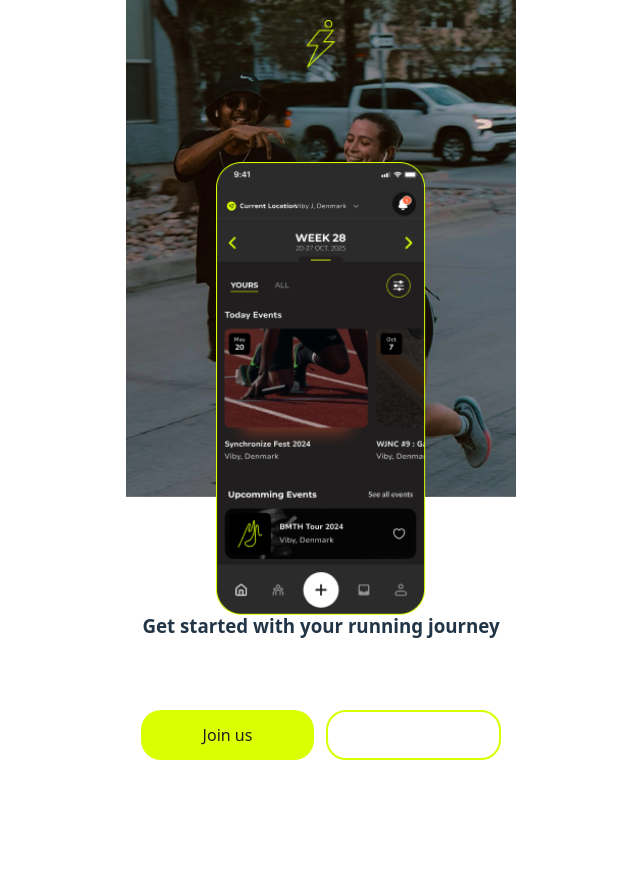
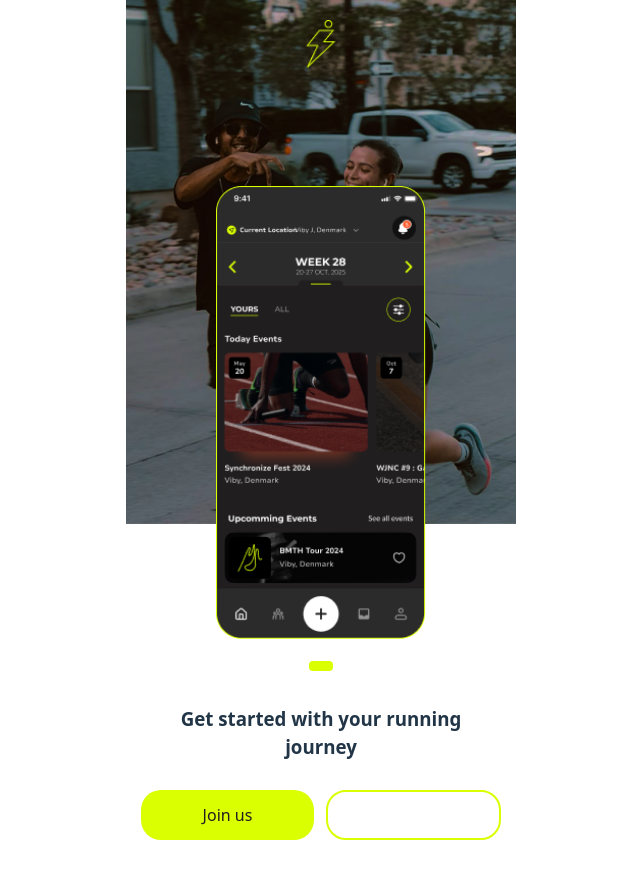
Before and after one commit to RichardHoleva/WebApp2025, a React (Vite) app in the folder Runder/: page / in a window 1280 px wide. Shown: the whole page, without its empty margins (319-959 px from the left). Before the commit the page ends 800 px from the top, so only its background shows below. Built offline with nearby package versions, Linux system fonts and the light colour scheme; no server answers.

Commit message:
OnBoardingVer1

```diff
--- a/Runder/src/pages/OnBoarding.jsx
+++ b/Runder/src/pages/OnBoarding.jsx
@@ -1,3 +1,4 @@
+import { useState, useEffect } from 'react';
 import { useNavigate } from 'react-router-dom';
 import '../styles/onboarding.css';
 import Logo from '../assets/logo.png';
@@ -6,9 +7,50 @@ import OnBoardingOne from '../assets/onboarding1.png';
 
 export default function OnBoarding() {
   const nav = useNavigate();
+  const [currentSlide, setCurrentSlide] = useState(0);
+  const [touchStart, setTouchStart] = useState(0);
+  const [touchEnd, setTouchEnd] = useState(0);
+  const totalSlides = 3;
+
+
+  useEffect(() => {
+    const interval = setInterval(() => {
+      setCurrentSlide((prev) => (prev + 1) % totalSlides);
+    }, 3000);
+
+    return () => clearInterval(interval);
+  }, []);
+
+
+  const handleTouchStart = (e) => {
+    setTouchStart(e.targetTouches[0].clientX);
+  };
+
+
+  const handleTouchMove = (e) => {
+    setTouchEnd(e.targetTouches[0].clientX);
+  };
+
+
+  const handleTouchEnd = () => {
+    if (touchStart - touchEnd > 75) {
+
+      setCurrentSlide((prev) => (prev + 1) % totalSlides);
+    }
+
+    if (touchStart - touchEnd < -75) {
+
+      setCurrentSlide((prev) => (prev - 1 + totalSlides) % totalSlides);
+    }
+  };
 
   return (
-     <div className="onboarding-container">
+    <div
+      className="onboarding-container"
+      onTouchStart={handleTouchStart}
+      onTouchMove={handleTouchMove}
+      onTouchEnd={handleTouchEnd}
+    >
       <div className="onboarding-header">
         <div className="onboarding-image-bg">
           <img src={FirstImageOB} alt="First Onboarding" />
@@ -19,6 +61,17 @@ export default function OnBoarding() {
         <div className="onboarding-logo">
           <img src={Logo} alt="Runder Logo" />
         </div>
+      </div>
+
+      {/* Dots indicator - moved outside header */}
+      <div className="onboarding-dots">
+        {[...Array(totalSlides)].map((_, index) => (
+          <span
+            key={index}
+            className={`dot ${currentSlide === index ? 'active' : ''}`}
+            onClick={() => setCurrentSlide(index)}
+          />
+        ))}
       </div>
 
       <div className="onboarding-content">
--- a/Runder/src/styles/onboarding.css
+++ b/Runder/src/styles/onboarding.css
@@ -10,19 +10,26 @@
 
 .onboarding-content {
   flex: 1;
+  font-size: 16px;
   display: flex;
   flex-direction: column;
   justify-content: center;
   align-items: center;
   text-align: center;
+  padding: 15px 20px 10px 20px;
+  gap: 20px;
 }
 
 .onboarding-header {
   position: relative;
   width: 100%;
   max-width: 390px;
+  display: flex;
+  flex-direction: column;
+  align-items: center;
+  padding-bottom: 100px;
+}
 
-}
 
 .onboarding-logo {
   position: absolute;
@@ -50,6 +57,7 @@
   align-items: center;
   margin: 0;
   overflow: hidden;
+  position: relative;
 
 }
 
@@ -57,21 +65,47 @@
   width: 110%;
   height: auto;
   object-fit: cover;
-  transform:  translateY(-7%);
+  transform:  translateY(-2%);
 
 }
 
 .onboarding-image-overlay {
   position: absolute;
-  top: 30%;
+  top: 29%;
   left: 50%;
   transform: translateX(-50%);
-  z-index: 5;
+  z-index: 1;
+  pointer-events: none;
 }
 
 .onboarding-image-overlay img {
   width: 210px;
   height: auto;
+}
+
+.onboarding-dots {
+  display: flex;
+  gap: 8px;
+  justify-content: center;
+  align-items: center;
+  margin-top: 20px;
+  position: relative;
+  z-index: 2;
+}
+
+.dot {
+  width: 10px;
+  height: 10px;
+  border-radius: 50%;
+  background-color: rgba(255, 255, 255, 0.3);
+  cursor: pointer;
+  transition: all 0.3s ease;
+}
+
+.dot.active {
+  background-color: #DAFF00;
+  width: 24px;
+  border-radius: 4px;
 }
 
 .onboarding-buttons {
```
Lines whose indentation alone changed are shown as unchanged.
